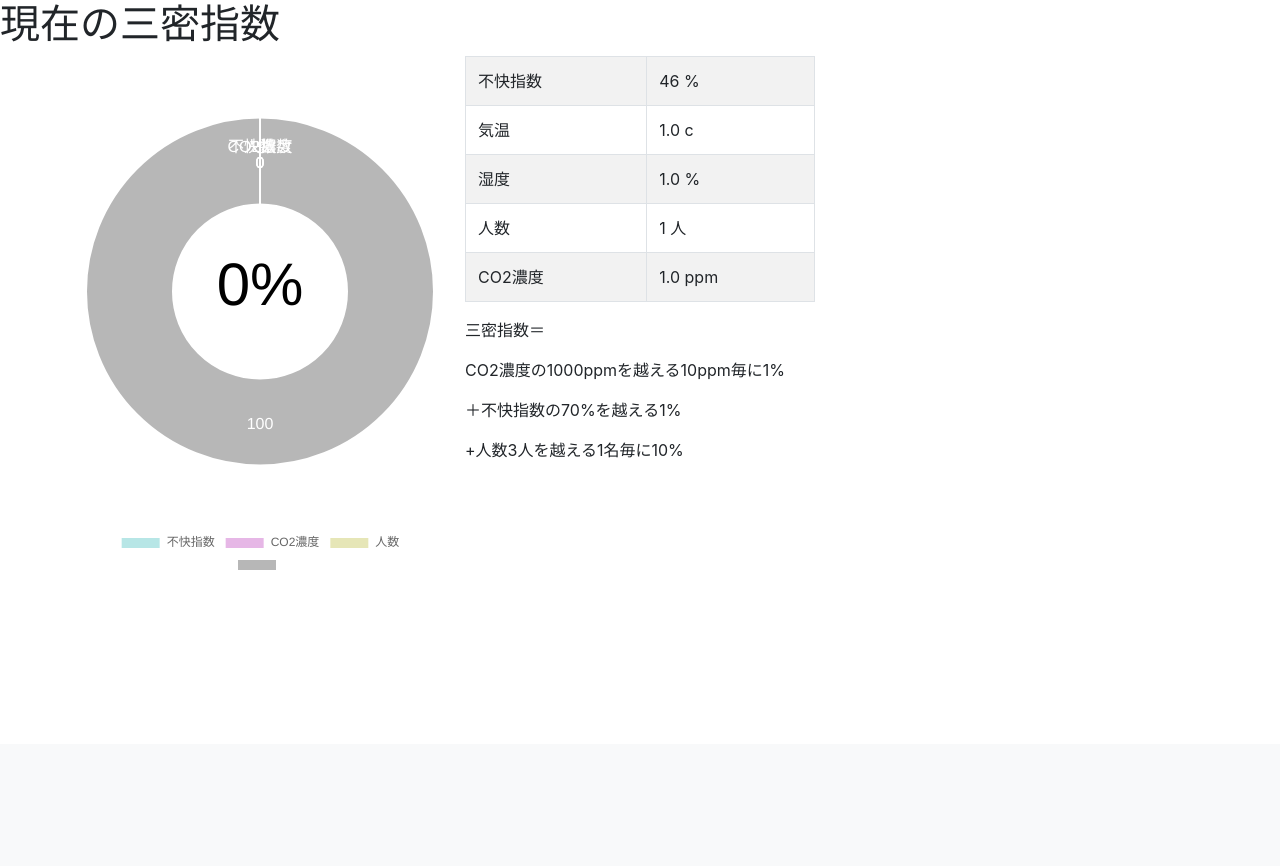
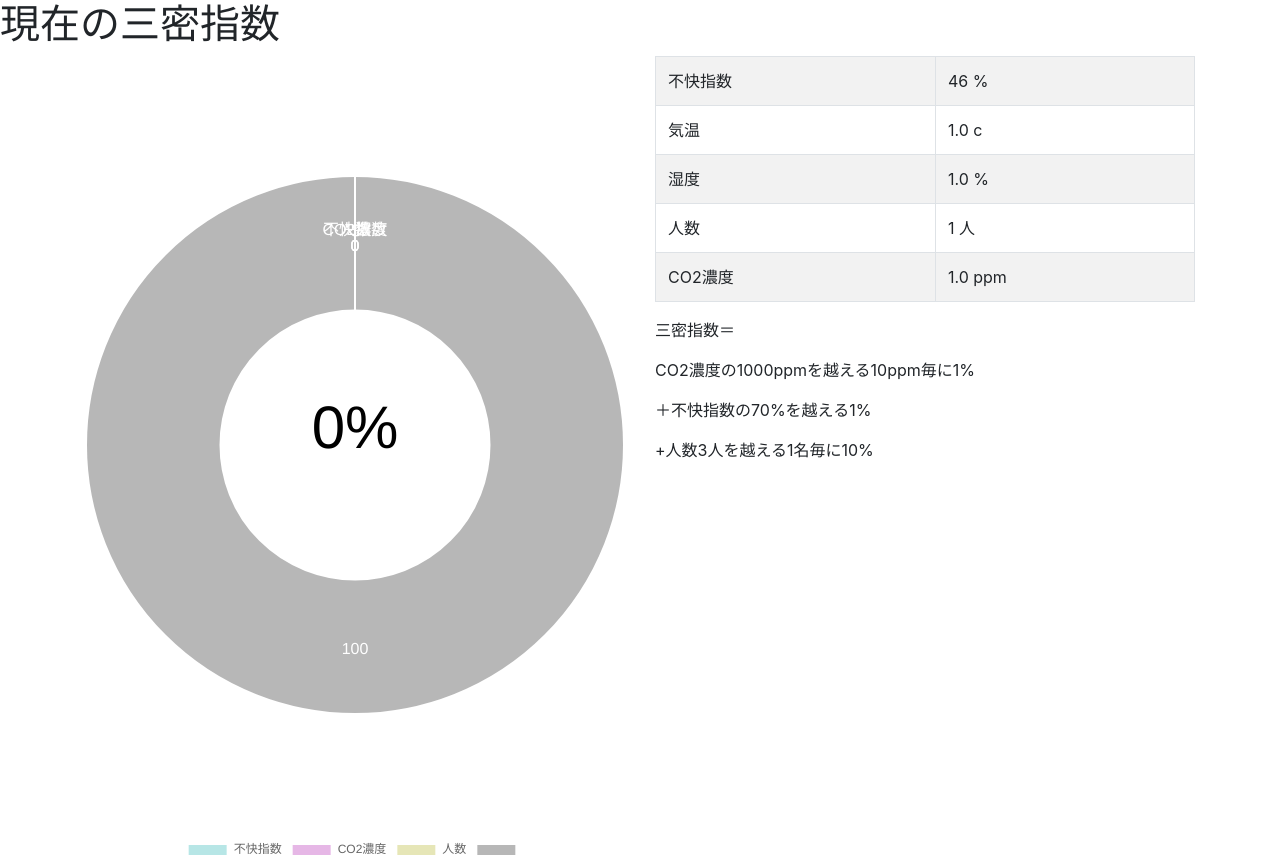
Before and after one commit to tt-hasegawa/mmsensor_web, a Flask app: page / in a window 1280 px wide. Shown: the part 56-922 px from the top of the page. Before the commit the page ends 626 px from the top, so only its background shows below. Run offline with Flask 2, Linux system fonts and the light colour scheme; tables that the repository leaves empty hold one stand-in row (values such as "Sample post"); some libraries are stand-ins or nearby versions.

Commit message:
mod index layout

```diff
--- a/templates/index.html
+++ b/templates/index.html
@@ -6,9 +6,10 @@
 <div class="panel panel-body">
 	<div class="container">
 		<div class="row">
-			<div class="col-md-4">
+			<div class="col-md-6">
 				<canvas id="myPieChart" width=200px height=300px></canvas>
 				<script>
+/*Chart.jsに*/
 Chart.plugins.register({
 	afterDatasetsDraw: function(chartInstance, easing) {
 		if (chartInstance.config.type == "doughnut") {
@@ -18,16 +19,12 @@ Chart.plugins.register({
 				if (!meta.hidden) {
 					meta.data.forEach(function(element, index) {
 						ctx.fillStyle = 'white';
-
 						var fontSize = 16;
 						var fontStyle = 'normal';
 						var fontFamily = 'Helvetica Neue';
 						ctx.font = Chart.helpers.fontString(fontSize, fontStyle, fontFamily);
-
-
 						var dataString = chartInstance.data.labels[index];
 						var dataString2 = dataset.data[index];
-
 						ctx.textAlign = 'center';
 						ctx.textBaseline = 'middle';
 
@@ -78,7 +75,7 @@ $(function () {
 
 				</script>
 			</div>
-			<div class="col-md-4">
+			<div class="col-md-6">
 				<div class="table-responsive">
 					<table class="table table-bordered table-striped">
 						<tr><td class="info">不快指数</td><td>{{f}} %</td></tr>
```
